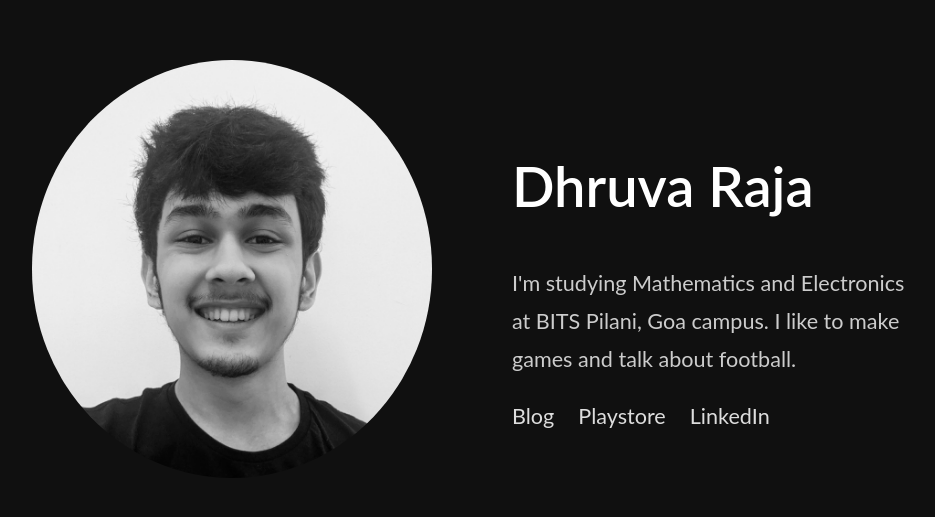
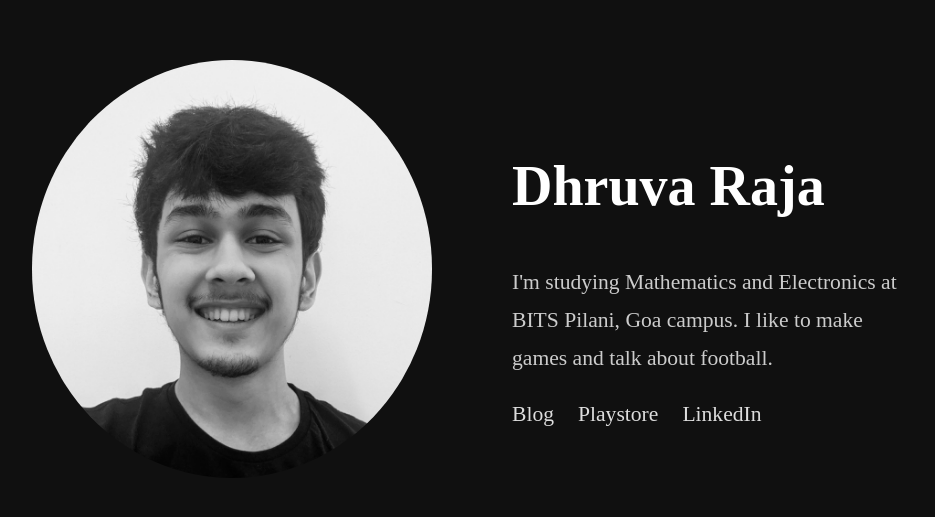
Before and after one commit to didster42/old_website, a plain HTML site: page index.html in a window 1280 px wide. Shown: the part 131-648 px from the top of the page, without its empty margins (208-1143 px from the left). Drawn offline with Linux system fonts and the light colour scheme.

Commit message:
Fixing font

```diff
--- a/style.css
+++ b/style.css
@@ -1,6 +1,6 @@
 body{
 	margin: 0;
-	font-family: Lato;
+	font-family: 'Lato-Regular';
 }
 
 .home{
```
